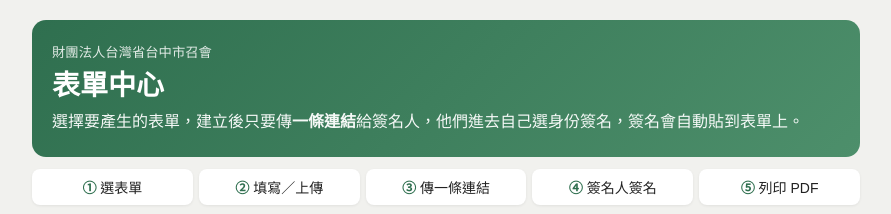
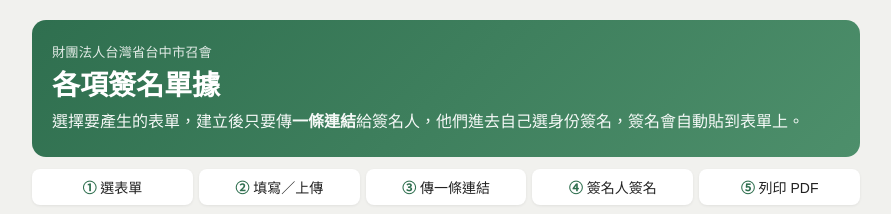
Before and after one commit to PaulWu722/repair-purchase-form, a plain HTML site: page index.html in a window 1280 px wide. Shown: the top 214 px of the page, without its empty margins (194-1085 px from the left). Drawn offline with Linux system fonts and the light colour scheme.

Commit message:
首頁標題改為「各項簽名單據」

```diff
--- a/index.html
+++ b/index.html
@@ -194,7 +194,7 @@ function menu(){
     ['🔧','修繕器材採購申請單','弟兄姊妹之家、會所的修繕與器材採購。附廠商估價單，由專項聯絡人、同工、修繕組、財務監督簽名。','?f=repair'],
     ['🧾','支出結報單（黃單）','支出結報。發起者填寫全部欄位並簽「經手人（一）」，其餘由經手人（二）、區負責、長老/負責弟兄、財務監督、會計、出納簽名。','?f=huang'],
     ['📊','預算單','敬請期待。','']];
-  $('#app').innerHTML=`<div class="hero"><small>財團法人台灣省台中市召會</small><h1>表單中心</h1><p>選擇要產生的表單，建立後只要傳<b>一條連結</b>給簽名人，他們進去自己選身份簽名，簽名會自動貼到表單上。</p></div>
+  $('#app').innerHTML=`<div class="hero"><small>財團法人台灣省台中市召會</small><h1>各項簽名單據</h1><p>選擇要產生的表單，建立後只要傳<b>一條連結</b>給簽名人，他們進去自己選身份簽名，簽名會自動貼到表單上。</p></div>
     <div class="steps"><div><b>①</b> 選表單</div><div><b>②</b> 填寫／上傳</div><div><b>③</b> 傳一條連結</div><div><b>④</b> 簽名人簽名</div><div><b>⑤</b> 列印 PDF</div></div>`
     +items.map(([i,n,d,h])=>h
     ?`<a class="card menu" href="${h}"><span class="ic">${i}</span><span class="tx">${n}<em>${d}</em></span><small>開始 →</small></a>`
```
